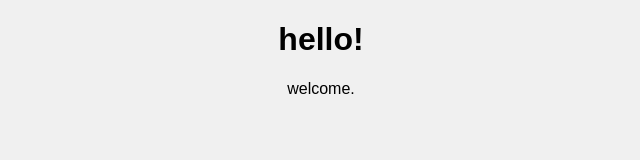
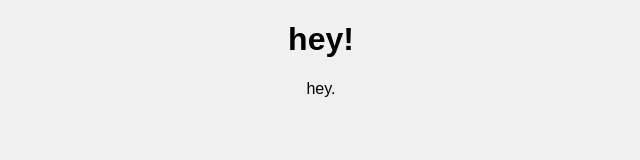
Before and after one commit to Pranav1194/Pivotchain-solutions-task, a plain HTML site: page index.html in a window 1280 px wide. Shown: the whole page, without its empty margins (319-959 px from the left). Drawn offline with Linux system fonts and the light colour scheme.

Commit message:
Update index.html

```diff
--- a/index.html
+++ b/index.html
@@ -5,8 +5,8 @@
     <link rel="stylesheet" href="styles.css">
 </head>
 <body>
-    <h1>hello!</h1>
-    <p>welcome.</p>
+    <h1>hey!</h1>
+    <p>hey.</p>
     <script src="script.js"></script>
 </body>
 </html>
```
